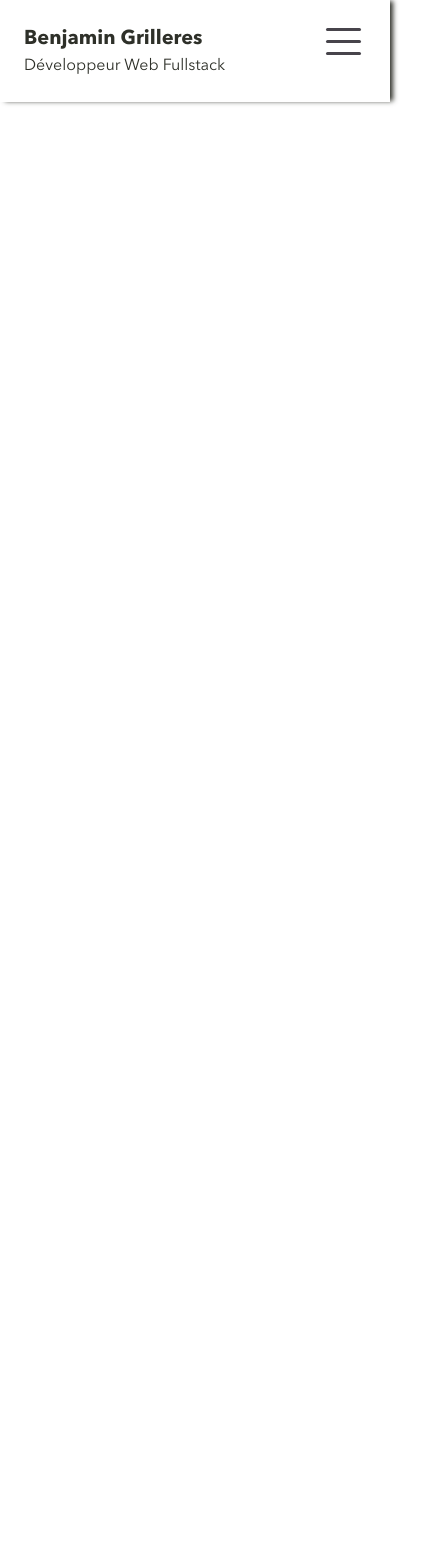
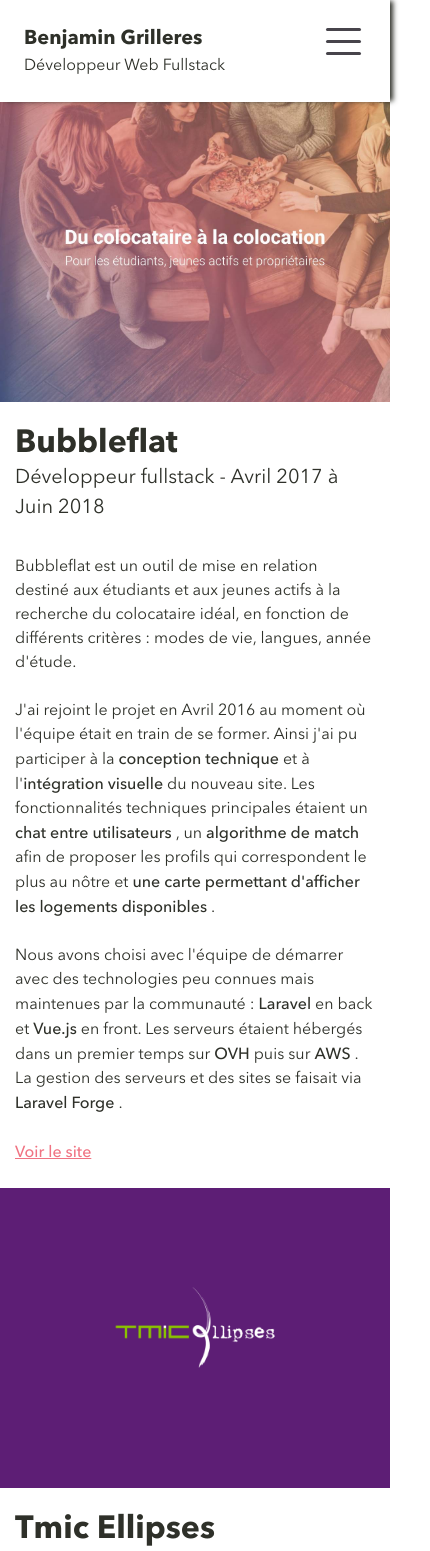
Before and after one commit to benjamin-grilleres/ben-website, a Nuxt app: page /mes-experiences in a window 390 px wide. Shown: the top 1551 px of the page, 430 px wide, since content can reach past the window. Built offline with nearby package versions, Linux system fonts and the light colour scheme.

Commit message:
add responsive mode mes experiences

```diff
--- a/assets/scss/pages/mes-experiences.scss
+++ b/assets/scss/pages/mes-experiences.scss
@@ -9,5 +9,9 @@
     @media screen and (max-width: 1231px) {
       height: calc( 100vh - 102px )
     }
+
+    @media screen and (max-width: $screen-sm) {
+      height: 300px;
+    }
   }
 }
--- a/components/mes-experiences/ArticleExperience.vue
+++ b/components/mes-experiences/ArticleExperience.vue
@@ -2,12 +2,12 @@
   <div class="article-experience section">
     <div class="flex flex-wrap" :class="{'flex-row-reverse': reverse}">
       <div class="col-12 col-md-5 col-xl-6 z-20 custom-padding">
-        <div v-bckg-img="image" style="background-position:top;" class="bckg-img article-experience-image opacityAndLeft animation">
+        <div v-bckg-img="image" class="bckg-img article-experience-image opacityAndLeft animation bg-center">
         </div>
       </div>
       <div class="col-12 col-md-7 col-xl-6 custom-padding opacityAndRight animation">
         <div class="flex justify-center h-full items-center ">
-          <div class="col-12 col-sm-10">
+          <div class="col-12 col-sm-10 mt-6 sm:mt-0">
             <div>
               <h1 class="title-h1">{{title}}</h1>
               <h2 class="title-h2 mb-8">{{ subtitle }}</h2>
--- a/pages/mes-experiences.vue
+++ b/pages/mes-experiences.vue
@@ -4,6 +4,7 @@
         title="Bubbleflat"
         subtitle="Développeur fullstack - Avril 2017 à Juin 2018"
         image="/img/pages-experiences/bubbleflat.jpg"
+        class="mb-6"
       >
         <div>
           <div class="mb-6">
@@ -25,6 +26,7 @@
         subtitle="Responsable Pôle Web - Juillet 2018 à Février 2019"
         image="/img/pages-experiences/tmic.png"
         :reverse="true"
+        class="mb-6"
       >
         <div>
           <div class="mb-6">
@@ -96,6 +98,7 @@
             new fullpage('.mes-experiences', {
               navigation: true,
               scrollingSpeed: 450,
+              responsiveSlides: true,
               onLeave: (origin, destination, direction) => {
                 if ( !this.destination) {
                   this.destination = destination;
@@ -122,6 +125,21 @@
                 })
               },
             });
+          },
+          buildFullpageOnResize() {
+            if ( window.innerWidth > 767 ) {
+              this.buildFullpage();
+            } else {
+              fullpage_api.destroy('all');
+              this.setAnimatedElements()
+            }
+          },
+
+          setAnimatedElements() {
+            let $animatedElements = this.$el.querySelectorAll('.animation')
+            $animatedElements.forEach( $item => {
+              $item.classList.add('active');
+            })
           }
         },
 
@@ -136,21 +154,28 @@
         Animate.initClass(this.$el, window)
         this.$bus.$emit('displayTextUnderImage', true)
 
-        if ( !this.$store.state.animations.fullPageLoaded ) {
-          setTimeout( this.buildFullpage,1000)
+        if ( window.innerWidth < 767 ) {
           this.$store.commit('animations/setFullPageLoaded', true)
+          this.setAnimatedElements()
         } else {
-          this.buildFullpage();
+          if ( !this.$store.state.animations.fullPageLoaded ) {
+            setTimeout( this.buildFullpage,1000)
+            this.$store.commit('animations/setFullPageLoaded', true)
+          } else {
+            this.buildFullpage();
+          }
         }
 
-
-
+        setTimeout( () => {
+          window.addEventListener('resize',this.buildFullpageOnResize)
+        }, 1000)
 
 
       },
 
       destroyed() {
         fullpage_api.destroy('all');
+        window.removeEventListener('resize',this.buildFullpageOnResize)
       }
     }
 </script>
```
